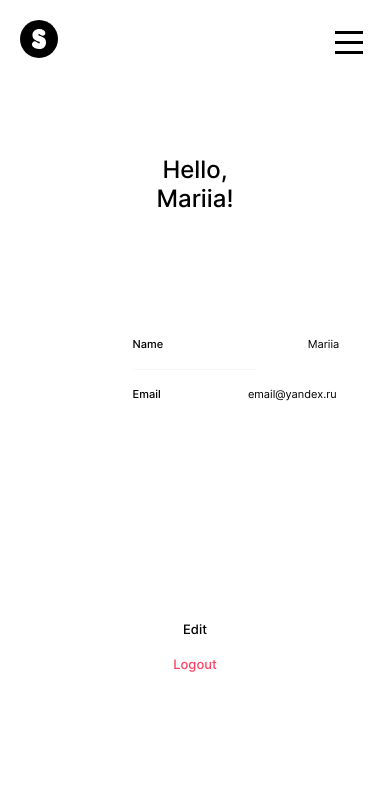
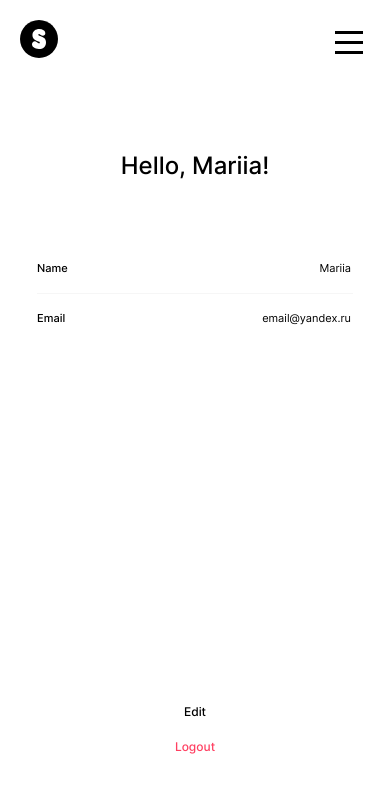
Before and after one commit to MSLP/movies-explorer-frontend, a React app: page /profile in a window 390 px wide. Built offline with nearby package versions, Linux system fonts and the light colour scheme.

Commit message:
add adaptive for Profile

```diff
--- a/src/components/Profile/Profile.css
+++ b/src/components/Profile/Profile.css
@@ -58,3 +58,38 @@
   color: #ff4062;
   text-align: center;
 }
+
+@media (max-width: 768px) {
+  .profile {
+    width: 53%;
+    padding: 236px 0 269px 0;
+  }
+
+  .profile__title {
+    padding-bottom: 79px;
+  }
+
+  .profile__edit {
+    padding-top: 193px;
+  }
+}
+
+@media (max-width: 425px) {
+  .profile {
+    width: 81%;
+    padding: 70px 0 40px 0;
+  }
+
+  .profile__title {
+    padding-bottom: 63px;
+  }
+
+  .profile__edit {
+    padding-top: 362px;
+    font-size: 12px;
+  }
+
+  .profile__logout {
+    font-size: 12px;
+  }
+}
```
